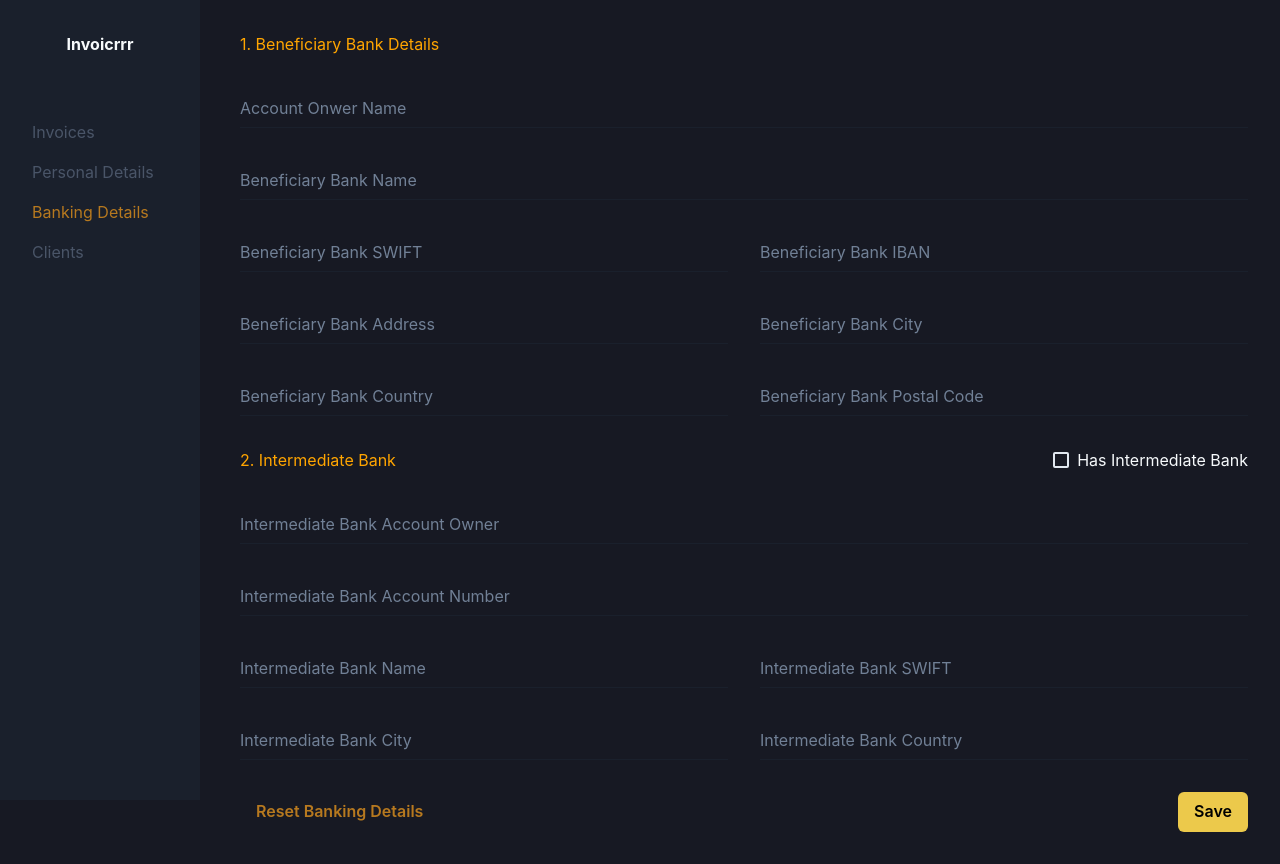
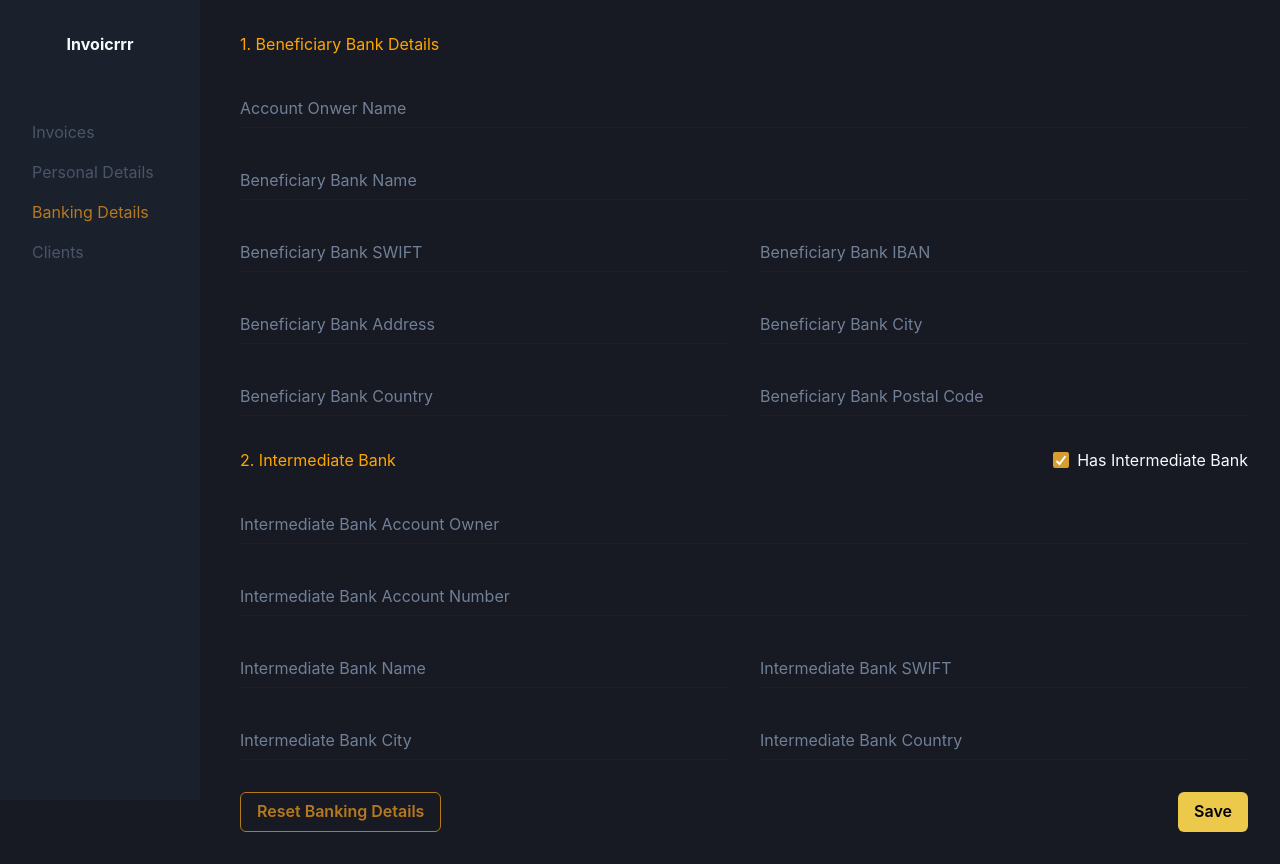
Before and after one commit to fischerafael/invoicrrr-use-reducer, a Next.js app: page /dashboard/banking-details in a window 1280 px wide. Built offline with nearby package versions, Linux system fonts and the light colour scheme.

Commit message:
feat: hasIntermediate check handle

```diff
--- a/src/pages/DashboardPageBankingDetails/index.tsx
+++ b/src/pages/DashboardPageBankingDetails/index.tsx
@@ -33,6 +33,16 @@ export const DashboardPageBankingDetails = () => {
   const [myDetails, setMyDetails] = useState<IMyDetails>(
     MY_DETAILS_INITIAL_STATE
   );
+
+  const [hasIntermediate, setHasIntermediate] = useState(true);
+
+  const handleHasIntermediateChange = (e: any) => {
+    if (hasIntermediate) {
+      setHasIntermediate(false);
+      return;
+    }
+    setHasIntermediate(true);
+  };
 
   return (
     <DashboardTemplate
@@ -109,13 +119,24 @@ export const DashboardPageBankingDetails = () => {
           </HStack>
 
           <HStack w="full" justify="space-between">
-            <Text alignSelf="start" color={theme.title}>
+            <Text
+              alignSelf="start"
+              color={hasIntermediate ? theme.title : "gray.600"}
+            >
               2. Intermediate Bank
             </Text>
 
-            <Checkbox colorScheme="yellow">Has Intermediate Bank</Checkbox>
+            <Checkbox
+              colorScheme="yellow"
+              isChecked={hasIntermediate}
+              onChange={handleHasIntermediateChange}
+            >
+              Has Intermediate Bank
+            </Checkbox>
           </HStack>
 
+          {hasIntermediate && (
+            <>
               <Input
                 placeholder="Intermediate Bank Account Owner"
                 value={myDetails.name}
@@ -165,9 +186,11 @@ export const DashboardPageBankingDetails = () => {
                   }
                 />
               </HStack>
+            </>
+          )}
 
           <HStack w="full" spacing="8" justify="space-between">
-            <Button alignSelf="flex-end" variant="ghost" colorScheme="yellow">
+            <Button alignSelf="flex-end" variant="outline" colorScheme="yellow">
               Reset Banking Details
             </Button>
 
```
Lines whose indentation alone changed are shown as unchanged.
